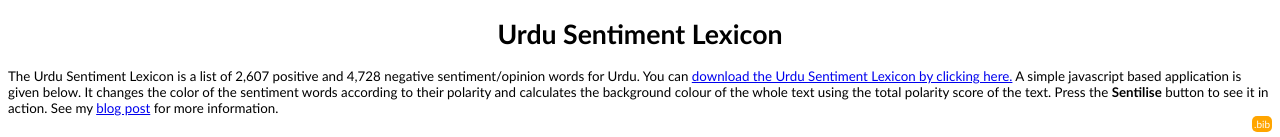
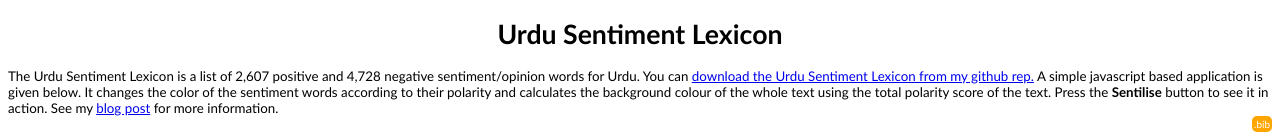
Before and after one commit to awaisathar/urdu-sentiment-lexicon, a plain HTML site: page index.html in a window 1280 px wide. Shown: the top 137 px of the page. Drawn offline with Linux system fonts and the light colour scheme.

Commit message:
Update index.html

```diff
--- a/index.html
+++ b/index.html
@@ -90,7 +90,7 @@ body {
 <body>
 <div align="center">
 	<h1>Urdu Sentiment Lexicon</h1>
-	<p class="desc">The Urdu Sentiment Lexicon is a list of 2,607 positive and 4,728 negative sentiment/opinion words for Urdu. You can <a href="urdusentimentlexicon.zip">download the Urdu Sentiment Lexicon by clicking here.</a> A simple javascript based application is given below. It changes the color of the sentiment words according to their polarity and calculates the background colour of the whole text using the total polarity score of the text. Press the <b>Sentilise</b> button to see it in action. See my <a href="http://chaoticity.com/urdu-sentiment-lexicon/">blog post</a> for more information.</a><br/><a href="usl.bib" id="bib">.bib</a>
+	<p class="desc">The Urdu Sentiment Lexicon is a list of 2,607 positive and 4,728 negative sentiment/opinion words for Urdu. You can <a href="https://github.com/awaisathar/urdu-sentiment-lexicon">download the Urdu Sentiment Lexicon from  my github rep.</a> A simple javascript based application is given below. It changes the color of the sentiment words according to their polarity and calculates the background colour of the whole text using the total polarity score of the text. Press the <b>Sentilise</b> button to see it in action. See my <a href="http://chaoticity.com/urdu-sentiment-lexicon/">blog post</a> for more information.</a><br/><a href="usl.bib" id="bib">.bib</a>
 
 	</p>
 	<textarea cols="90" rows="8" id="tb" class="ur">طنزو مزاح پر مبنی فلمیں شائقین کو ہمیشہ اپنی جانب متوجہ رکھتی ہیں کیونکہ زندگی کے مسائل کے درمیان ایسی فلمیں ان کو ہنسی خوشی کا ایک لمحہ ضرور فراہم کر تی ہیں۔ گول مال تھری ،بھارت کی پہلی فرنچائز فلم سیریز ’گول مال‘ کا تیسرا حصہ ہے جس کو شائقین کے درمیان بہت پسند کیا جارہا ہے ۔ ہدایتکار روہت شیٹھی کی ہدایتکاری میں بننے والی اس فلم کے لطیفے بے شک گھسے پٹے ہوتے ہیں مگر شاندار سٹار کاسٹ اور بہترین ڈائریکشن کے باعث یہ فلم سب کو ہنسا ہنسا کر لوٹ پوٹ کر دیتی ہے ۔ اس فلم میں کرینہ کپور ، اجے دیو گن ، ارشد وارثی ، تشار کپور، کنال کھیمو اور شیریاس ٹالپڈے شامل ہیں جبکہ متھن چکرورتی پہلی دفعہ اس میں جلوہ گر ہوں گے ۔ فلم کی موسیقی پریتم نے دی ہے ۔ ’گول مال تھری ‘ میں کرینہ کپور نے ٹام بوائے قسم کا کردار، شریاس نے ہکلانے والے ، تشار نے گونگے کا، جبکہ اجے دیوگن نے بے حد غصیلے انسان کا کردار نبھایا ہے ۔اس فلم میں اداکار متھن پر فلمایا گیا ماضی کا مقبول گانا ’ آئی ایم ڈسکو ڈانسر‘ بھی شامل کیا گیا ہے۔</textarea>
```
